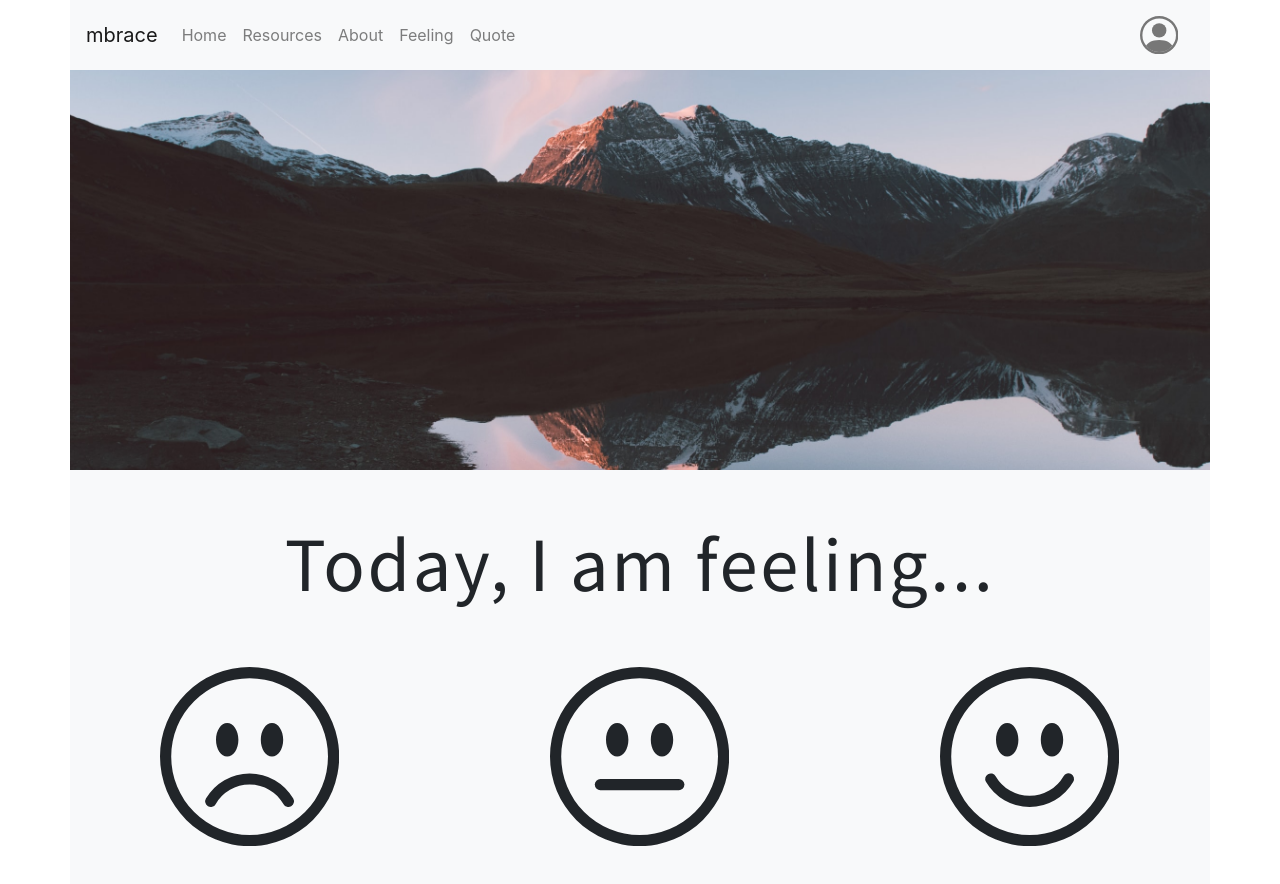
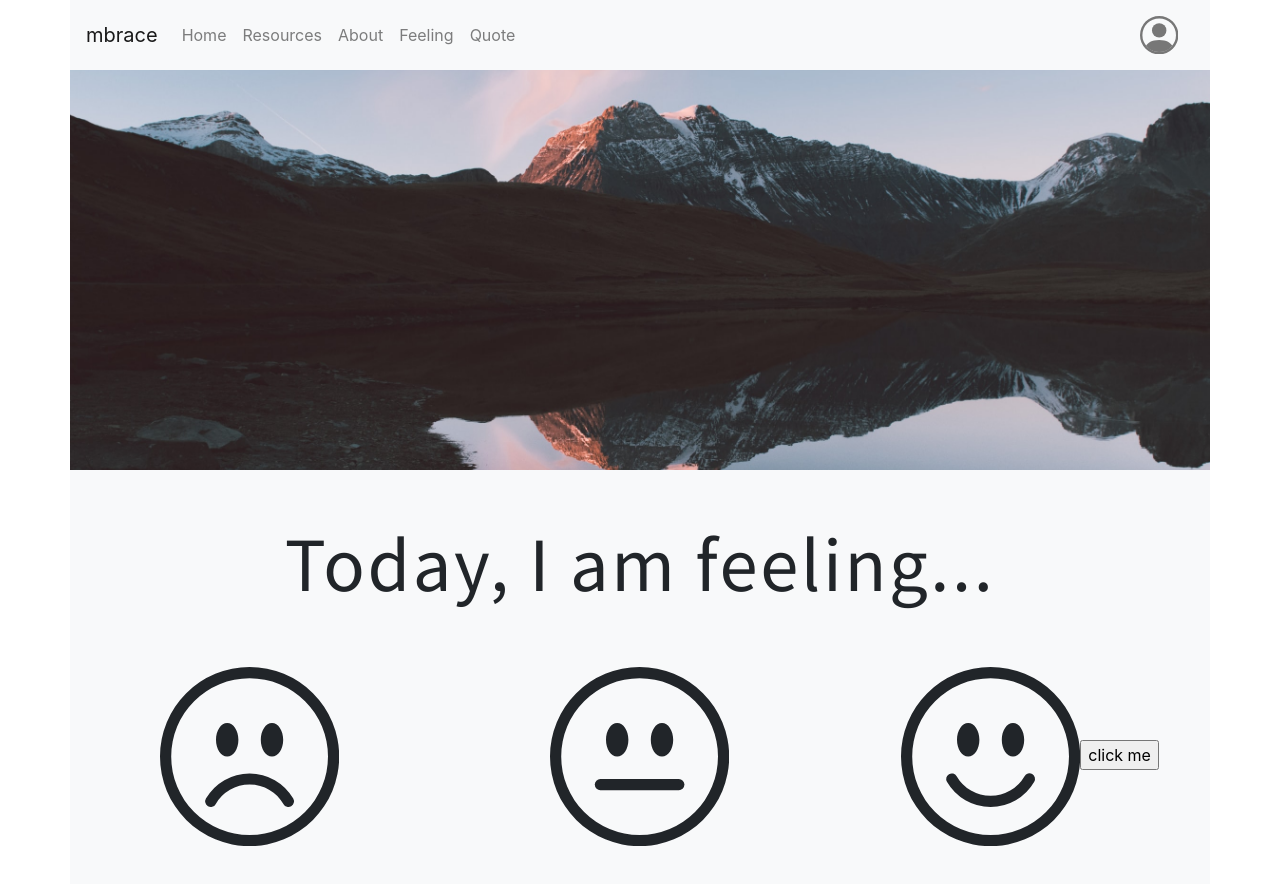
Before and after one commit to jimmygranadino/hackathon, a React (Create React App) app: page /feeling in a window 1280 px wide. Shown: the top 884 px of the page. Built offline with nearby package versions, Linux system fonts and the light colour scheme.

Commit message:
When face on feelings.js is clicked, app redirects to quotes with random quote

```diff
--- a/src/pages/Feeling.js
+++ b/src/pages/Feeling.js
@@ -1,6 +1,22 @@
-import React from 'react';
-
+import React, { useState } from 'react';
+import Axios from 'axios';
+import { Redirect } from 'react-router-dom'
 const Feeling = () => {
+    let [quote, setQuote] = useState();
+    let handleSubmit = (e) => {
+        e.preventDefault();
+        console.log("in HandleSubmit")
+        Axios.get(`${process.env.REACT_APP_SERVER_URL}/quotes`)
+            .then(quote => {
+                console.log("Here is a random quote", quote.data)
+                setQuote(quote.data);
+            })
+            .catch(err => console.log(err))
+    }
+    if (quote) {
+        console.log("Trying to redirect");
+        return <Redirect to={`quote`} quote={quote} />
+    }
     return (
         <>
             <div class="row justify-content-lg-center mx-0" id="fade">
@@ -11,27 +27,30 @@ const Feeling = () => {
                 <h1 className="mbrace-font mbrace-center px-auto">Today, I am feeling...</h1>
             </div>
             <div class="row justify-content-lg-center text-center pb-5" id="fade">
-                <div class="col-4">
+                <form class="col-4" onClick={handleSubmit}>
+                    <input type="hidden" value="negative"></input>
                     <svg width="14vw" height="14vw" viewBox="0 0 16 16" class="bi bi-emoji-frown mbrace-emoji-s" fill="currentColor" xmlns="http://www.w3.org/2000/svg">
                     <path fill-rule="evenodd" d="M8 15A7 7 0 1 0 8 1a7 7 0 0 0 0 14zm0 1A8 8 0 1 0 8 0a8 8 0 0 0 0 16z"/>
                     <path fill-rule="evenodd" d="M4.285 12.433a.5.5 0 0 0 .683-.183A3.498 3.498 0 0 1 8 10.5c1.295 0 2.426.703 3.032 1.75a.5.5 0 0 0 .866-.5A4.498 4.498 0 0 0 8 9.5a4.5 4.5 0 0 0-3.898 2.25.5.5 0 0 0 .183.683z"/>
                     <path d="M7 6.5C7 7.328 6.552 8 6 8s-1-.672-1-1.5S5.448 5 6 5s1 .672 1 1.5zm4 0c0 .828-.448 1.5-1 1.5s-1-.672-1-1.5S9.448 5 10 5s1 .672 1 1.5z"/>
                     </svg>
-                </div>
-                <div class="col-4">
+                </form>
+                <form class="col-4" onClick={handleSubmit}>
                     <svg width="14vw" height="14vw" viewBox="0 0 16 16" class="bi bi-emoji-neutral mbrace-emoji-n" fill="currentColor" xmlns="http://www.w3.org/2000/svg">
                     <path fill-rule="evenodd" d="M8 15A7 7 0 1 0 8 1a7 7 0 0 0 0 14zm0 1A8 8 0 1 0 8 0a8 8 0 0 0 0 16z"/>
                     <path fill-rule="evenodd" d="M4 10.5a.5.5 0 0 1 .5-.5h7a.5.5 0 0 1 0 1h-7a.5.5 0 0 1-.5-.5z"/>
                     <path d="M7 6.5C7 7.328 6.552 8 6 8s-1-.672-1-1.5S5.448 5 6 5s1 .672 1 1.5zm4 0c0 .828-.448 1.5-1 1.5s-1-.672-1-1.5S9.448 5 10 5s1 .672 1 1.5z"/>
                     </svg>
-                </div>
-                <div class="col-4">
+                </form>
+                <form class="col-4" onClick={handleSubmit} onSubmit={handleSubmit}>
+                    <input type="hidden" value="positive"></input>
                     <svg width="14vw" height="14vw" viewBox="0 0 16 16" class="bi bi-emoji-smile mbrace-emoji-h" fill="currentColor" xmlns="http://www.w3.org/2000/svg">
                     <path fill-rule="evenodd" d="M8 15A7 7 0 1 0 8 1a7 7 0 0 0 0 14zm0 1A8 8 0 1 0 8 0a8 8 0 0 0 0 16z"/>
                     <path fill-rule="evenodd" d="M4.285 9.567a.5.5 0 0 1 .683.183A3.498 3.498 0 0 0 8 11.5a3.498 3.498 0 0 0 3.032-1.75.5.5 0 1 1 .866.5A4.498 4.498 0 0 1 8 12.5a4.498 4.498 0 0 1-3.898-2.25.5.5 0 0 1 .183-.683z"/>
                     <path d="M7 6.5C7 7.328 6.552 8 6 8s-1-.672-1-1.5S5.448 5 6 5s1 .672 1 1.5zm4 0c0 .828-.448 1.5-1 1.5s-1-.672-1-1.5S9.448 5 10 5s1 .672 1 1.5z"/>
                     </svg>
-                </div>
+                    <input type='submit' value='click me'></input>
+                </form>
             </div>
         </>
     )
```
